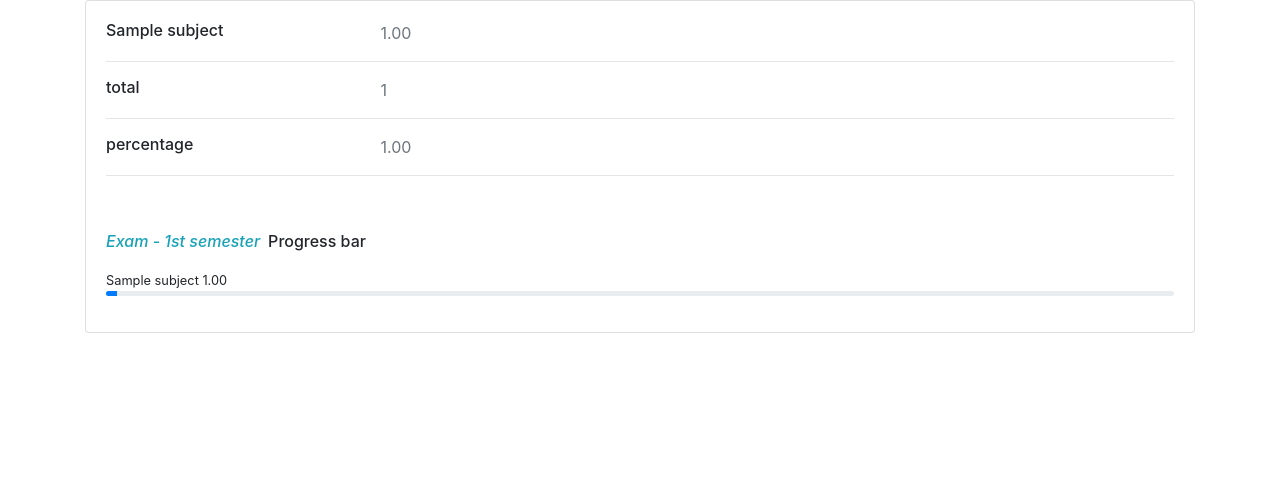
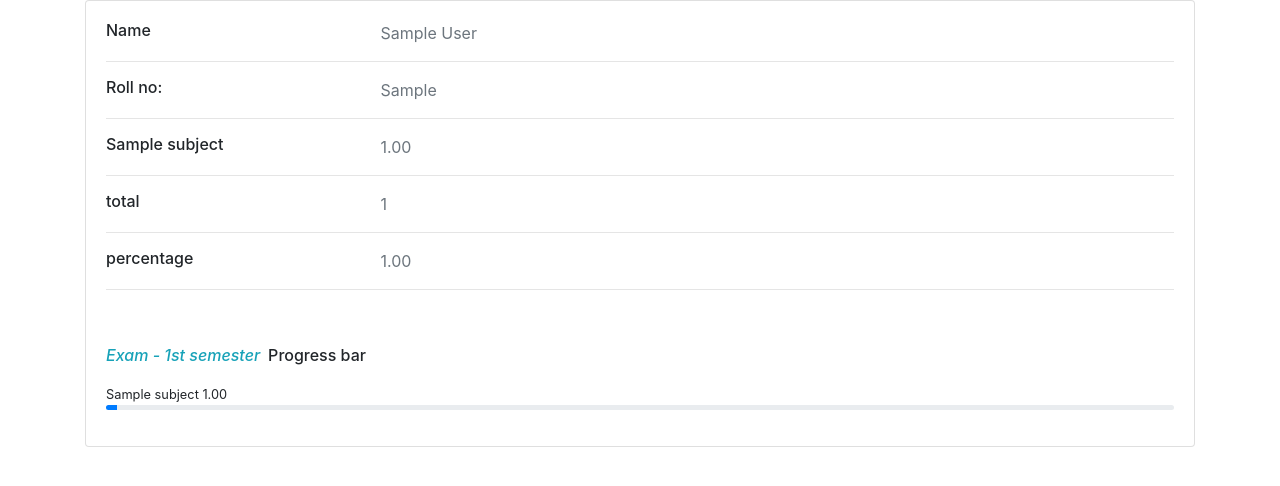
Before and after one commit to rabinkmc/schoolresult, a Django app: a page that uses result/templates/result/result.html in a window 1280 px wide. Shown: the part 56-542 px from the top of the page. Run offline with Django 3.2, Linux system fonts and the light colour scheme; tables that the repository leaves empty hold one stand-in row (values such as "Sample post"); some libraries are stand-ins or nearby versions.

Commit message:
added student name and rollno in result template

```diff
--- a/result/templates/result/result.html
+++ b/result/templates/result/result.html
@@ -3,6 +3,24 @@
 {% block content %}
 <div class="card mb-3">
                 <div class="card-body">
+			  <div class="row">
+				<div class="col-sm-3">
+					<h6 class="mb-0">Name</h6>
+				</div>
+				<div class="col-sm-9 text-secondary">
+					{{student.name}}
+				</div>
+			  </div>
+			  <hr>
+			  <div class="row">
+				<div class="col-sm-3">
+					<h6 class="mb-0">Roll no:</h6>
+				</div>
+				<div class="col-sm-9 text-secondary">
+					{{student.rollno}}
+				</div>
+			  </div>
+                  <hr>
 			{% for subject in subjects %}
                   <div class="row">
                     <div class="col-sm-3">
--- a/result/views.py
+++ b/result/views.py
@@ -79,7 +79,7 @@ def result(request, *args, **kwargs):
     student = Student.objects.get(**kwargs)
 
     context = {}
-    context['object'] = student
+    context['student'] = student
     context['subjects'] = student.mark_set.all()
     context['marks'] = student.mark_set.aggregate(marks = Sum('marks')).get('marks')
     context['percentage'] = round(student.mark_set.aggregate(total =Avg('marks')).get('total'),2)
```
